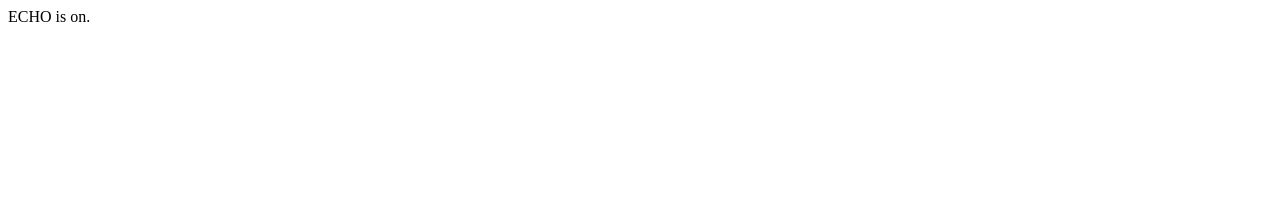
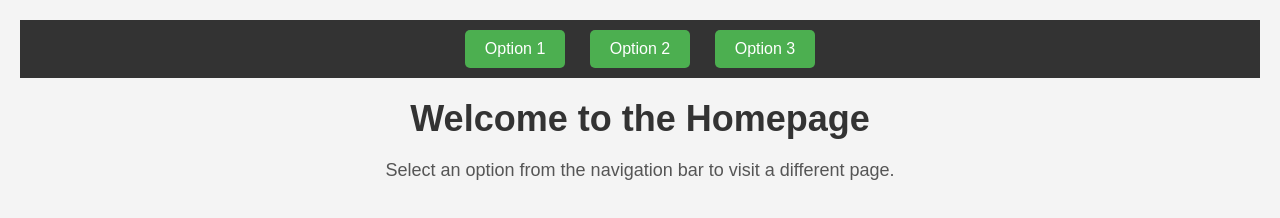
Before and after one commit to lmiles50/personalWebsite, a plain HTML site: page Desktop/website/index.html in a window 1280 px wide. Drawn offline with Linux system fonts and the light colour scheme.

Commit message:
all files full, not run yet

```diff
--- a/Desktop/website/index.html
+++ b/Desktop/website/index.html
@@ -1 +1,31 @@
-ECHO is on.
+<!-- index.html -->
+<!DOCTYPE html>
+<html lang="en">
+<head>
+    <!-- Meta tags for character encoding and responsive design -->
+    <meta charset="UTF-8">
+    <meta name="viewport" content="width=device-width, initial-scale=1.0">
+    <!-- Title displayed on the browser tab -->
+    <title>Simple Website</title>
+    <!-- Link to external CSS file for styling -->
+    <link rel="stylesheet" href="styles.css">
+</head>
+<body>
+    <!-- Navigation Bar -->
+    <nav>
+        <!-- Buttons for navigation; the onclick attribute calls a JavaScript function to navigate to specific pages -->
+        <button onclick="goToPage('page1.html')">Option 1</button>
+        <button onclick="goToPage('page2.html')">Option 2</button>
+        <button onclick="goToPage('page3.html')">Option 3</button>
+    </nav>
+
+    <!-- Main Content Section -->
+    <!-- Heading for the homepage -->
+    <h1>Welcome to the Homepage</h1>
+    <!-- Informational paragraph for users -->
+    <p>Select an option from the navigation bar to visit a different page.</p>
+
+    <!-- Link to external JavaScript file for functionality -->
+    <script src="script.js"></script>
+</body>
+</html>
--- a/Desktop/website/script.js
+++ b/Desktop/website/script.js
@@ -1 +1,7 @@
-ECHO is on.
+// script.js
+
+// Function to navigate to different pages
+function goToPage(page) {
+    // Redirect the browser to the specified page
+    window.location.href = page;
+}
--- a/Desktop/website/styles.css
+++ b/Desktop/website/styles.css
@@ -1 +1,55 @@
-ECHO is on.
+/* styles.css */
+
+/* Basic reset for margin and padding */
+* {
+    margin: 0;
+    padding: 0;
+    box-sizing: border-box;
+}
+
+/* Set background color for the entire body */
+body {
+    font-family: Arial, sans-serif;
+    background-color: #f4f4f4;
+    color: #333;
+    text-align: center;
+    padding: 20px;
+}
+
+/* Style the navigation bar */
+nav {
+    background-color: #333; /* Dark background for the navbar */
+    padding: 10px 0;
+    margin-bottom: 20px;
+}
+
+/* Style for the buttons in the navigation bar */
+nav button {
+    background-color: #4CAF50; /* Green background for buttons */
+    color: white;
+    border: none;
+    padding: 10px 20px;
+    font-size: 16px;
+    margin: 0 10px;
+    cursor: pointer;
+    border-radius: 5px;
+    transition: background-color 0.3s ease; /* Smooth transition for hover effect */
+}
+
+/* Change background color of buttons when hovered */
+nav button:hover {
+    background-color: #45a049; /* Darker green on hover */
+}
+
+/* Style for the heading */
+h1 {
+    font-size: 36px;
+    color: #333;
+    margin-bottom: 20px;
+}
+
+/* Style for the paragraph */
+p {
+    font-size: 18px;
+    color: #555;
+}
```
